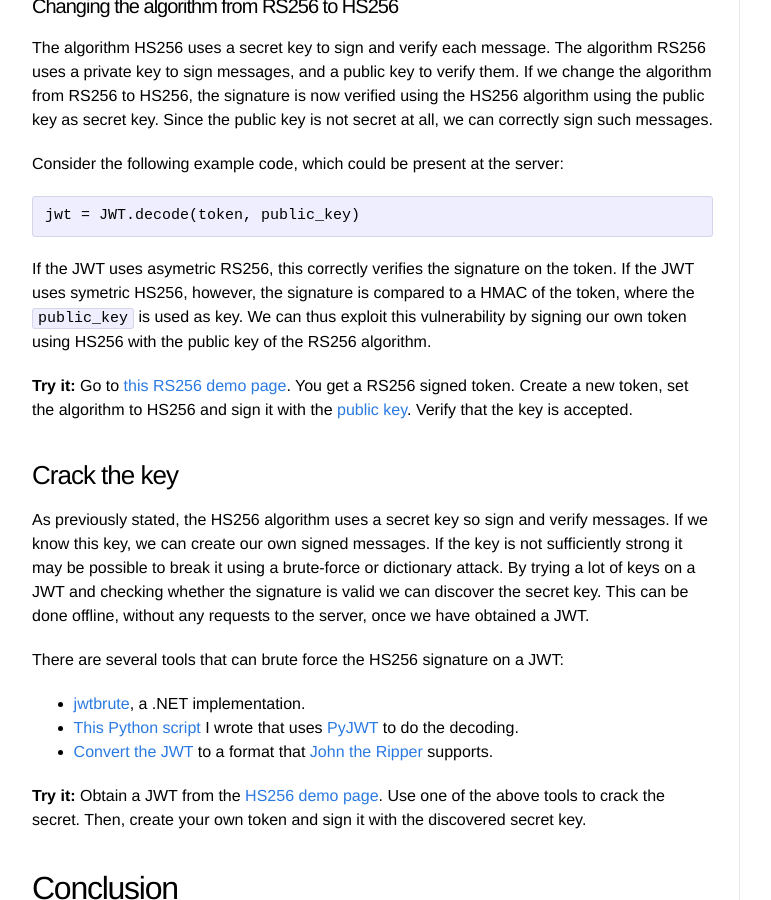
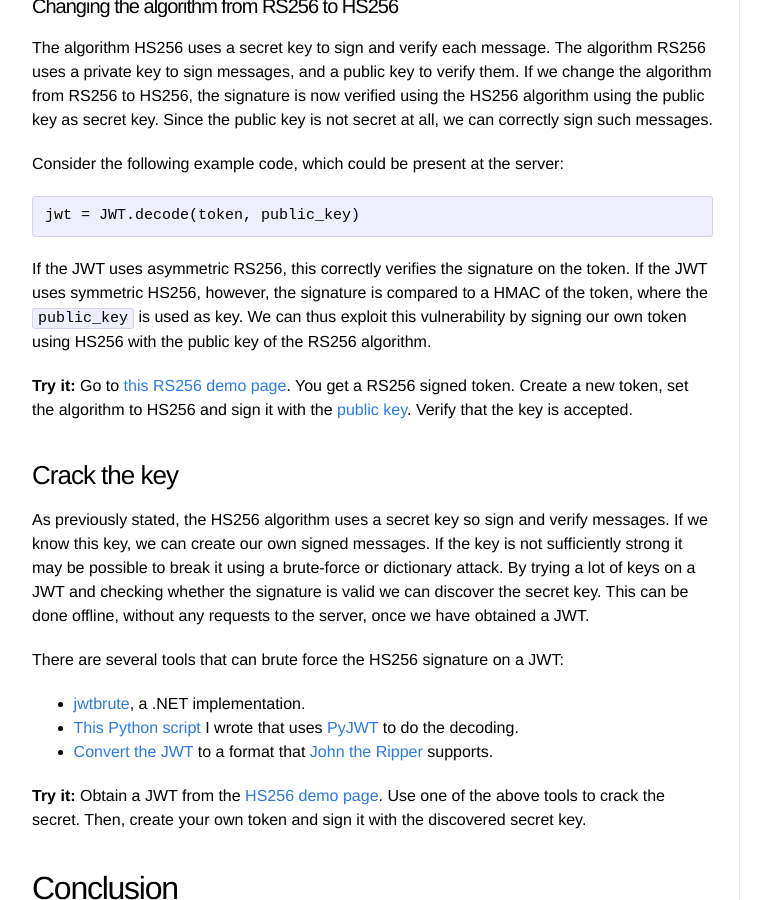
Before and after one commit to Sjord/Sjord.github.io, a Jekyll site: the page built from _posts/2016-09-19-attacking-jwt-authentication.md, in a window 1280 px wide and 900 px high, scrolled down 2154 px. Shown: the whole window, without its empty margins (108-879 px from the left). Built offline with Jekyll 4.4.1, drawn with Linux system fonts in a browser that asks for light colours; some of the changed text lies outside the part shown.

Commit message:
Fix spelling

```diff
--- a/_posts/2016-09-19-attacking-jwt-authentication.md
+++ b/_posts/2016-09-19-attacking-jwt-authentication.md
@@ -63,7 +63,7 @@
 
     jwt = JWT.decode(token, public_key)
 
-If the JWT uses asymetric RS256, this correctly verifies the signature on the token. If the JWT uses symetric HS256, however, the signature is compared to a HMAC of the token, where the `public_key` is used as key. We can thus exploit this vulnerability by signing our own token using HS256 with the public key of the RS256 algorithm.
+If the JWT uses asymmetric RS256, this correctly verifies the signature on the token. If the JWT uses symmetric HS256, however, the signature is compared to a HMAC of the token, where the `public_key` is used as key. We can thus exploit this vulnerability by signing our own token using HS256 with the public key of the RS256 algorithm.
 
 **Try it:** Go to [this RS256 demo page](http://demo.sjoerdlangkemper.nl/jwtdemo/rs256.php). You get a RS256 signed token. Create a new token, set the algorithm to HS256 and sign it with the [public key](http://demo.sjoerdlangkemper.nl/jwtdemo/public.pem). Verify that the key is accepted.
 
```
Also changed, not shown: other parts of _posts/2016-09-19-attacking-jwt-authentication.md (+1 -1 lines).
